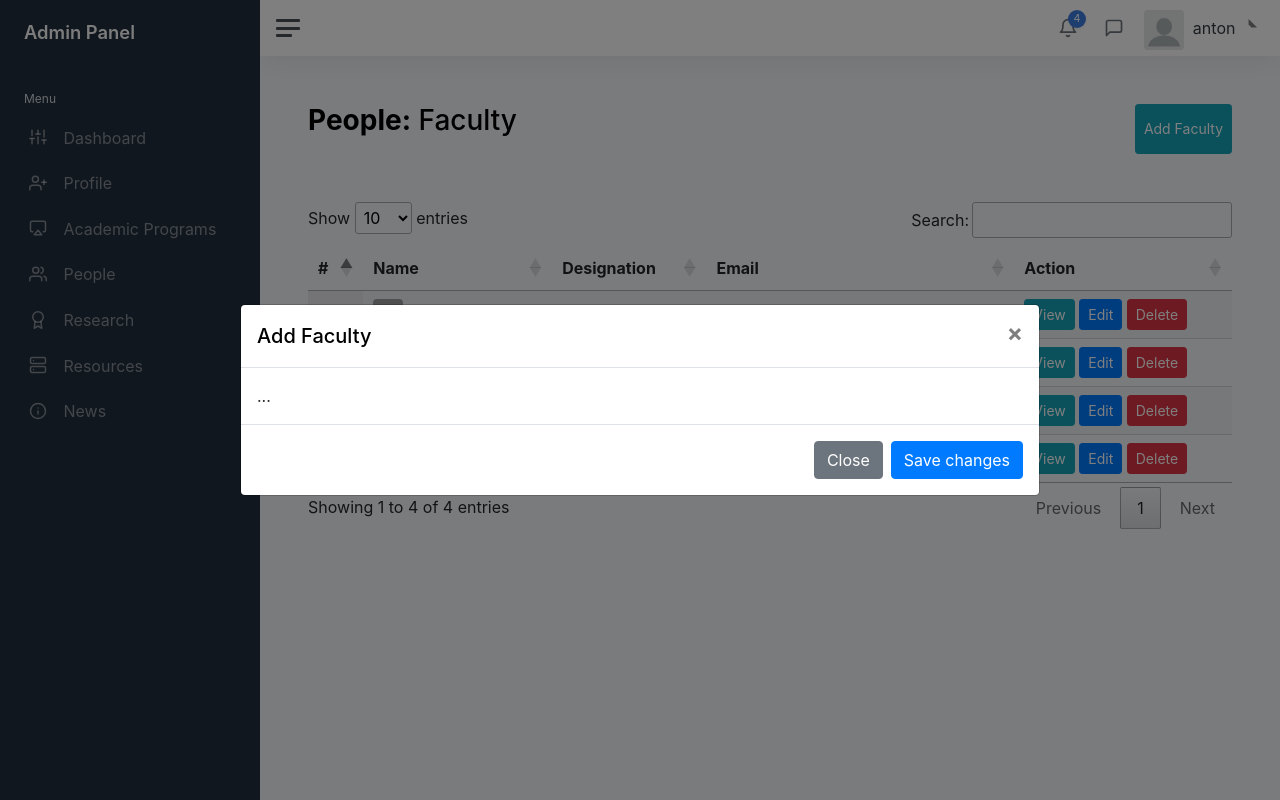
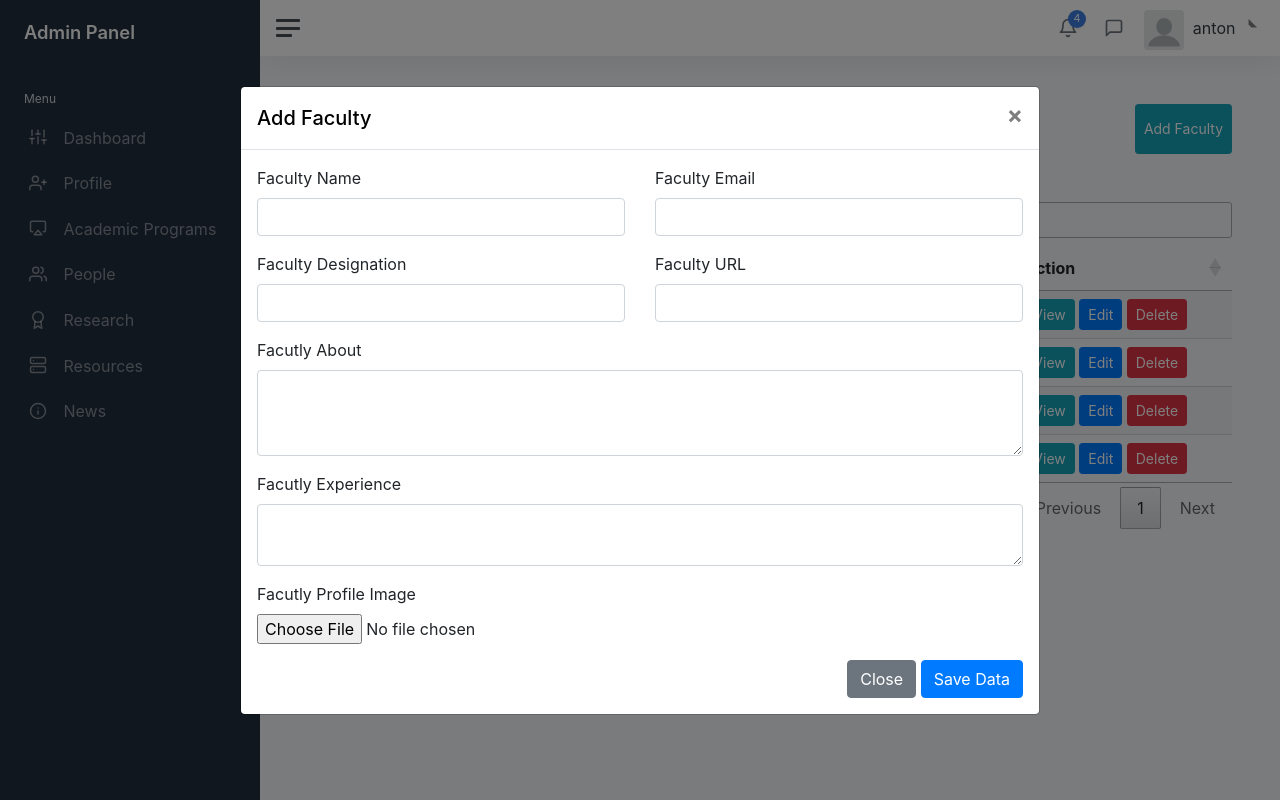
Before and after one commit to samiul-anton/Django-Chemistry-Dept-Project, a Django app: page /super-admin/people/faculty/ in a window 1280 px wide, after a click on "Add Faculty". Run offline with Django 4.2, Linux system fonts and the light colour scheme; a user stored in the database is signed in; data comes from the database, SQL or seed files in the repository; both versions use the stored data as it was after the commit; some libraries are stand-ins or nearby versions; grey boxes are pictures that could not be loaded.

Commit message:
faculty adding form added

```diff
--- a/chemistryDept/HomeApp/url.py
+++ b/chemistryDept/HomeApp/url.py
@@ -8,8 +8,8 @@ from django.conf.urls.static import static
 urlpatterns =[
   path('', views.index, name='index'),
   path('contact/', views.contact, name='about'),
-  path('faculty/', views.facultys, name='faculty'),
-  path('staff/', views.staffs, name='staff'),
+  path('faculty/', views.facultys, name='view_faculty'),
+  path('staff/', views.staffs, name='view_staff'),
   path('bschemistry/', views.bschemistry, name='bschemistry'),
   path('bschemical/', views.bschemical, name='bschemical'),
   path('mschemistry/', views.mschemistry, name='mschemistry'),
--- a/chemistryDept/peopleApp/url.py
+++ b/chemistryDept/peopleApp/url.py
@@ -7,6 +7,7 @@ from django.conf.urls.static import static
 
 urlpatterns =[
   path('faculty/', views.faculty, name='faculty'),
+  path('add-faculty/', views.addFaculty, name='add_faculty'),
   path('staff/', views.staff, name='staff'),
   path('student/', views.student, name='student'),
 ]
--- a/chemistryDept/peopleApp/views.py
+++ b/chemistryDept/peopleApp/views.py
@@ -1,6 +1,9 @@
 from django.shortcuts import render
 from django.contrib.auth.decorators import login_required
 from .models import faculty as all_faculty
+from django.contrib import messages
+from django.urls import reverse
+from django.http import HttpResponseRedirect,HttpResponse
 
 
 #admin faculty view
@@ -9,12 +12,28 @@ def faculty(request):
     if request.method == "GET":
         data = all_faculty.objects.all().order_by('name')
         return render(request, 'peopleApp/faculty.html',context={'faculty':data})
-#admin faculty view
+
+@login_required
+def addFaculty(request):
+    if request.method == "POST":
+       new_faculty = all_faculty()
+       new_faculty.name = request.POST.get('faculty_name')
+       new_faculty.email = request.POST.get('faculty_email')
+       new_faculty.designation = request.POST.get('faculty_designation')
+       new_faculty.about = request.POST.get('facutly_about')
+       new_faculty.experience = request.POST.get('faculty_experience')
+       new_faculty.faculty_image = request.FILES["faculty_image"]
+       new_faculty.save()
+
+       messages.success(request, 'New faculty added!')
+       return HttpResponseRedirect(reverse('faculty'))
+
+#admin staff view
 @login_required
 def staff(request):
     if request.method == "GET":
         return render(request, 'peopleApp/staff.html',context={})
-#admin faculty view
+#admin student view
 @login_required
 def student(request):
     if request.method == "GET":
--- a/chemistryDept/templates/HomeApp/faculty.html
+++ b/chemistryDept/templates/HomeApp/faculty.html
@@ -46,9 +46,9 @@
                   <i>{{ value.designation }}</i></br>
                 </div>
                 <div class="clearfix">
-                  <ul>
-                    <li>{{ value.experience }}</li>
-                  </ul>
+
+                  {{ value.experience|safe }}
+
                   <p>{{ value.about }}</p>
                   <a href="{{ value.url}}" class="btn btn-small btn-success" type="button">Read more</a>
                 </div>
--- a/chemistryDept/templates/layouts/guest.html
+++ b/chemistryDept/templates/layouts/guest.html
@@ -61,8 +61,8 @@
                 <li class="dropdown">
                   <a href="#">People</a>
                   <ul class="dropdown-menu">
-                    <li><a href="{% url 'faculty' %}">Faculty</a></li>
-                    <li><a href="{% url 'staff' %}">Staff</a></li>
+                    <li><a href="{% url 'view_faculty' %}">Faculty</a></li>
+                    <li><a href="{% url 'view_staff' %}">Staff</a></li>
                     <li><a href="#">Student</a></li>
                   </ul>
                 </li>
--- a/chemistryDept/templates/modals/addFaculty.html
+++ b/chemistryDept/templates/modals/addFaculty.html
@@ -1,6 +1,12 @@
 <!-- <button type="button" class="btn btn-primary" data-toggle="modal" data-target="#exampleModal">
   Launch demo modal
 </button> -->
+<style>
+ .tox-notification{
+   display:none !important;
+ }
+</style>
+<script src="https://cdn.tiny.cloud/1/30h4n7mvg0u2p41o4jsx8y4fb4ev21mqq6j8xbs3nmbgf236/tinymce/6/tinymce.min.js"></script>
 <div class="modal fade" id="facultyModal" tabindex="-1" aria-labelledby="facultyModalLabel" aria-hidden="true">
   <div class="modal-dialog modal-dialog-centered modal-lg">
     <div class="modal-content">
@@ -11,11 +17,65 @@
         </button>
       </div>
       <div class="modal-body">
-        ...
-      </div>
-      <div class="modal-footer">
-        <button type="button" class="btn btn-secondary" data-dismiss="modal">Close</button>
-        <button type="button" class="btn btn-primary">Save changes</button>
+        <!-- form starts -->
+        <form method="POST" action="{% url 'add_faculty'%}" enctype="multipart/form-data">
+        {% csrf_token %}
+          <div class="row">
+            <div class="col">
+              <div class="form-group">
+                <label for="exampleInputEmail1">Faculty Name</label>
+                <input type="text" class="form-control" id="exampleInputEmail1" aria-describedby="emailHelp" name="faculty_name" required>
+              </div>
+            </div>
+            <div class="col">
+              <div class="form-group">
+                <label for="exampleInputPassword1">Faculty Email</label>
+                <input type="email" class="form-control" id="exampleInputPassword1" name="faculty_email" required>
+              </div>
+            </div>
+          </div>
+          <div class="row">
+            <div class="col">
+              <div class="form-group">
+                <label for="exampleInputEmail1">Faculty Designation</label>
+                <input type="text" class="form-control" id="exampleInputEmail1" aria-describedby="emailHelp" name="faculty_designation" required>
+              </div>
+            </div>
+            <div class="col">
+              <div class="form-group">
+                <label for="exampleInputPassword1">Faculty URL</label>
+                <input type="url" class="form-control" id="exampleInputPassword1" name="faculty_url" required>
+              </div>
+            </div>
+          </div>
+            <div class="form-group">
+                <label for="exampleFormControlTextarea1">Facutly About</label>
+                <textarea class="form-control" id="exampleFormControlTextarea1" rows="3" required name="facutly_about"></textarea >
+            </div>
+            <div class="form-group">
+                <label for="exampleFormControlTextarea1">Facutly Experience</label>
+                <textarea class="form-control" id="facultyExperience" name="faculty_experience"></textarea>
+            </div>
+            <script>
+              tinymce.init({
+                selector: '#facultyExperience',
+                height: 200,
+                plugins: 'lists advlist',
+                toolbar: 'bullist',
+                menubar:false,
+                statusbar: false,
+              });
+            </script>
+            <div class="form-group">
+              <label for="exampleFormControlFile1">Facutly Profile Image </label>
+              <input type="file" class="form-control-file" id="exampleFormControlFile1" name="faculty_image" required>
+            </div>
+           <div class="float-right">
+             <button type="button"  class="btn btn-secondary" data-dismiss="modal">Close</button>
+             <button type="submit"  class="btn btn-primary">Save Data</button>
+           </div>
+        </form>
+        <!-- form ends -->
       </div>
     </div>
   </div>
--- /dev/null
+++ b/chemistryDept/templates/modals/deleteModal.html
@@ -0,0 +1,20 @@
+<div class="modal fade" id="deleteModal" tabindex="-1" aria-labelledby="deleteModalLabel" aria-hidden="true">
+  <div class="modal-dialog modal-dialog-centered ">
+    <div class="modal-content">
+      <div class="modal-header">
+        <h5 class="modal-title text-danger" id="exampleModalLabel">Delete Info</h5>
+        <button type="button" class="close" data-dismiss="modal" aria-label="Close">
+          <span aria-hidden="true">&times;</span>
+        </button>
+      </div>
+      <div class="modal-body">
+         Are you sure you want to delete this info ?
+
+      </div>
+      <div class="modal-footer">
+        <button type="button"  class="btn btn-secondary" data-dismiss="modal">Close</button>
+        <button type="submit"  class="btn btn-danger">Yes I'm</button>
+      </div>
+    </div>
+  </div>
+</div>
--- a/chemistryDept/templates/peopleApp/faculty.html
+++ b/chemistryDept/templates/peopleApp/faculty.html
@@ -10,6 +10,16 @@
 		  	<h1 class="h3 mb-3"><strong>People:</strong> Faculty</h1>
 				<button class="btn btn-sm btn-info" data-toggle="modal" data-target="#facultyModal">Add Faculty</button>
 		  </div>
+			{% if messages %}
+							{% for message in messages %}
+							<div {% if message.tags %} class="alert alert-{{ message.tags }} alert-dismissible  show "{% endif %} role="alert">
+									{{ message }}
+									<button type="button" class="close" data-dismiss="alert" aria-label="Close">
+										<span aria-hidden="true">&times;</span>
+									</button>
+							</div>
+							{% endfor %}
+			{% endif %}
 
       <div>
 						<table id="example" class="display" style="width:100%">
@@ -35,7 +45,7 @@
 				                <td>
 													<button class="btn btn-sm btn-info">View</button>
 				                	<button class="btn btn-sm btn-primary">Edit</button>
-													<button class="btn btn-sm btn-danger">Delete</button>
+													<button class="btn btn-sm btn-danger" data-toggle="modal" data-target="#deleteModal">Delete</button>
 				                </td>
 				            </tr>
 										{% endfor %}
@@ -46,7 +56,9 @@
   </div>
 </main>
 {% include '../modals/addFaculty.html' %}
+{% include '../modals/deleteModal.html' %}
 {% endblock %}
+
 
 {% block scripts %}
 <script src="https://code.jquery.com/jquery-3.6.0.js"></script>
```
Also changed, not shown: chemistryDept/db.sqlite3, chemistryDept/media/Images/Passport_Tahsin_wwQDkNm.jpg (added), chemistryDept/media/Images/SittingWithABook_Compared_nHUwvJE.jpg (added), chemistryDept/media/Images/Tahsin_Mithi.jpg (added), chemistryDept/static/img/screencapture-pagespeed-web-dev-report-2022-07-20-10_24_07.png (added).
